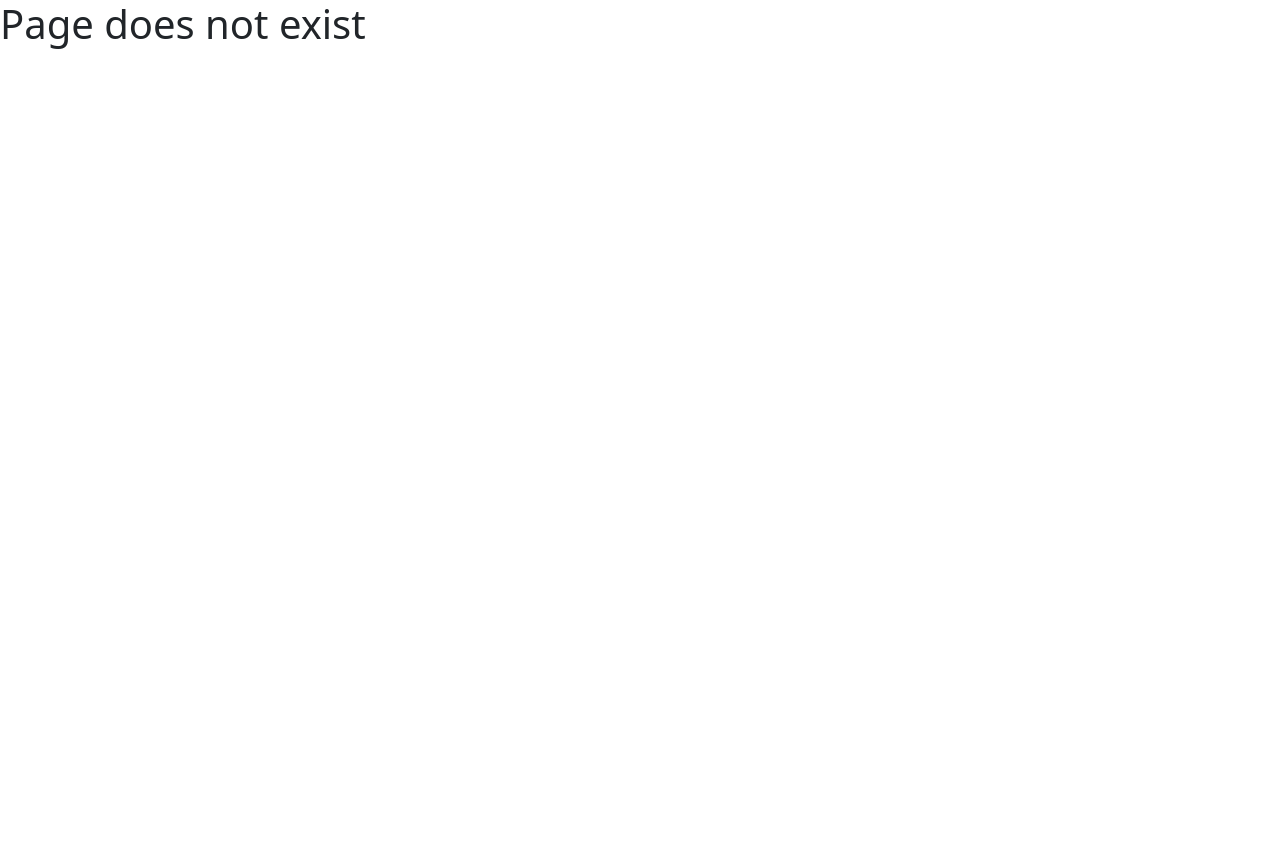
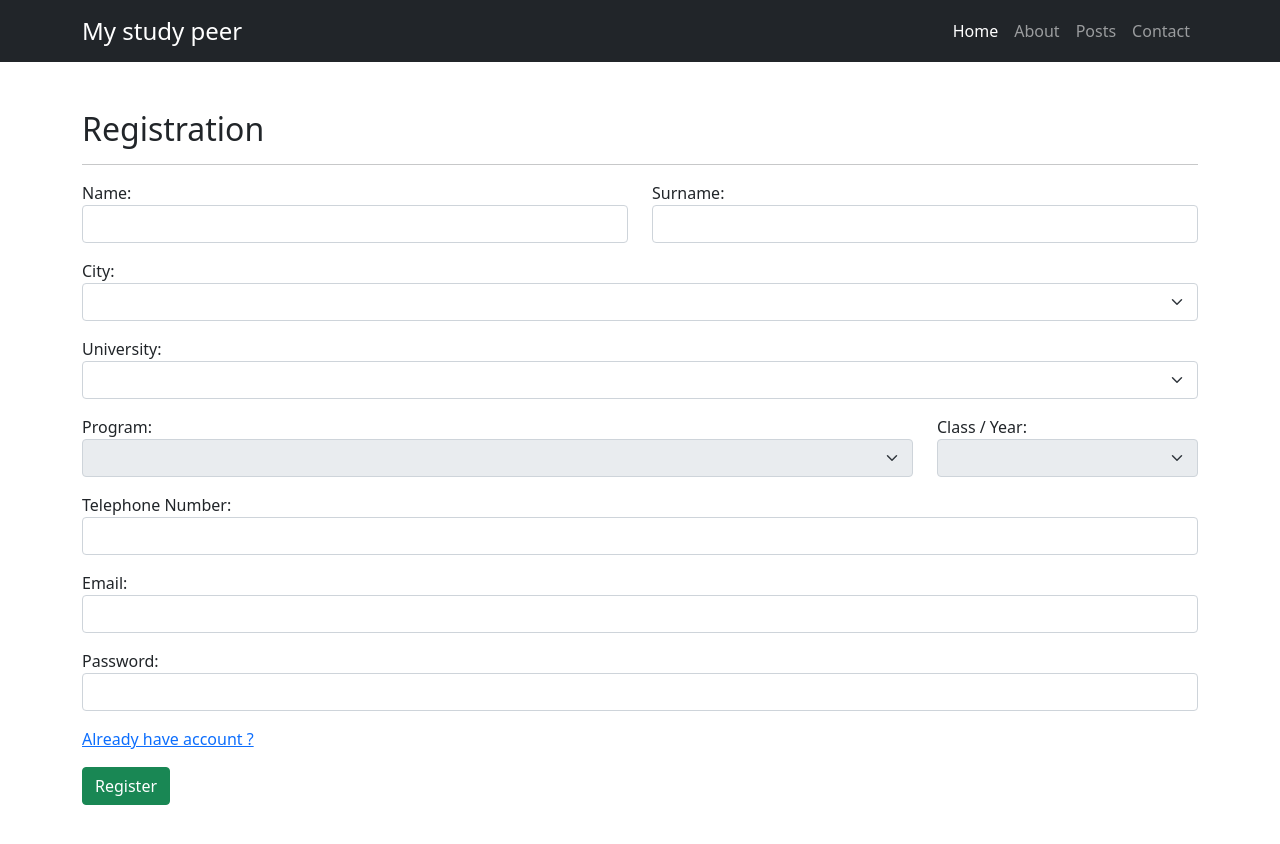
Before and after one commit to quiloos39/my-study-peer-ui, a Gatsby site: page /register in a window 1280 px wide. Before the commit this address had no page. Before the commit the page ends 800 px from the top, so only its background shows below. Built offline with nearby package versions, Linux system fonts and the light colour scheme; Gatsby itself is replaced by a stand-in of ours.

Commit message:
Added login, register page

```diff
--- a/src/pages/index.js
+++ b/src/pages/index.js
@@ -63,7 +63,7 @@ const IndexPage = () => {
                 <h2 className="fw-bold">Looking for a study partner ?</h2>
                 <p>Maybe just someone to help you with your course ?</p>
               </div>
-              <Link className="btn btn-success" to="#">
+              <Link className="btn btn-success" to="/register">
                 Register today
               </Link>
             </Menu>
@@ -72,7 +72,7 @@ const IndexPage = () => {
                 <h2 className="fw-bold">Already have account ?</h2>
                 <p>What are you waiting for login already</p>
               </div>
-              <Link className="btn btn-success" to="#">
+              <Link className="btn btn-success" to="/login">
                 Login
               </Link>
             </Menu>
--- /dev/null
+++ b/src/pages/register.js
@@ -0,0 +1,65 @@
+import React from "react";
+import Layout from "../components/layout";
+import { Link } from "gatsby";
+
+const RegisterPage = () => {
+  return (
+    <Layout>
+      <div className="container my-5">
+        <h2>Registration</h2>
+        <hr />
+        <form>
+          <div className="row mb-3">
+            <div className="col-lg-6">
+              <label>Name:</label>
+              <input type="text" className="form-control" id="name" />
+            </div>
+            <div className="col-lg-6">
+              <label>Surname:</label>
+              <input type="text" className="form-control" id="surname" />
+            </div>
+          </div>
+          <div className="mb-3">
+            <label>City:</label>
+            <select className="form-select"></select>
+          </div>
+          <div className="mb-3">
+            <label>University:</label>
+            <select className="form-select"></select>
+          </div>
+          <div className="row mb-3">
+            <div className="col-lg-9">
+              <label>Program:</label>
+              <select className="form-select" disabled={true}></select>
+            </div>
+            <div className="col-lg-3">
+              <label>Class / Year:</label>
+              <select className="form-select" disabled={true}></select>
+            </div>
+          </div>
+
+          <div className="mb-3">
+            <label>Telephone Number:</label>
+            <input type="email" className="form-control" id="email" />
+          </div>
+          <div className="mb-3">
+            <label>Email:</label>
+            <input type="email" className="form-control" id="email" />
+          </div>
+          <div className="mb-3">
+            <label>Password:</label>
+            <input type="password" className="form-control" id="password" />
+          </div>
+          <Link className="text-primary d-block mb-3" to="/login">
+            Already have account ?
+          </Link>
+          <button type="button" className="btn btn-success">
+            Register
+          </button>
+        </form>
+      </div>
+    </Layout>
+  );
+};
+
+export default RegisterPage;
```
Also changed, not shown: src/pages/login.js (added, +36 -0 lines), .eslintrc.json.
